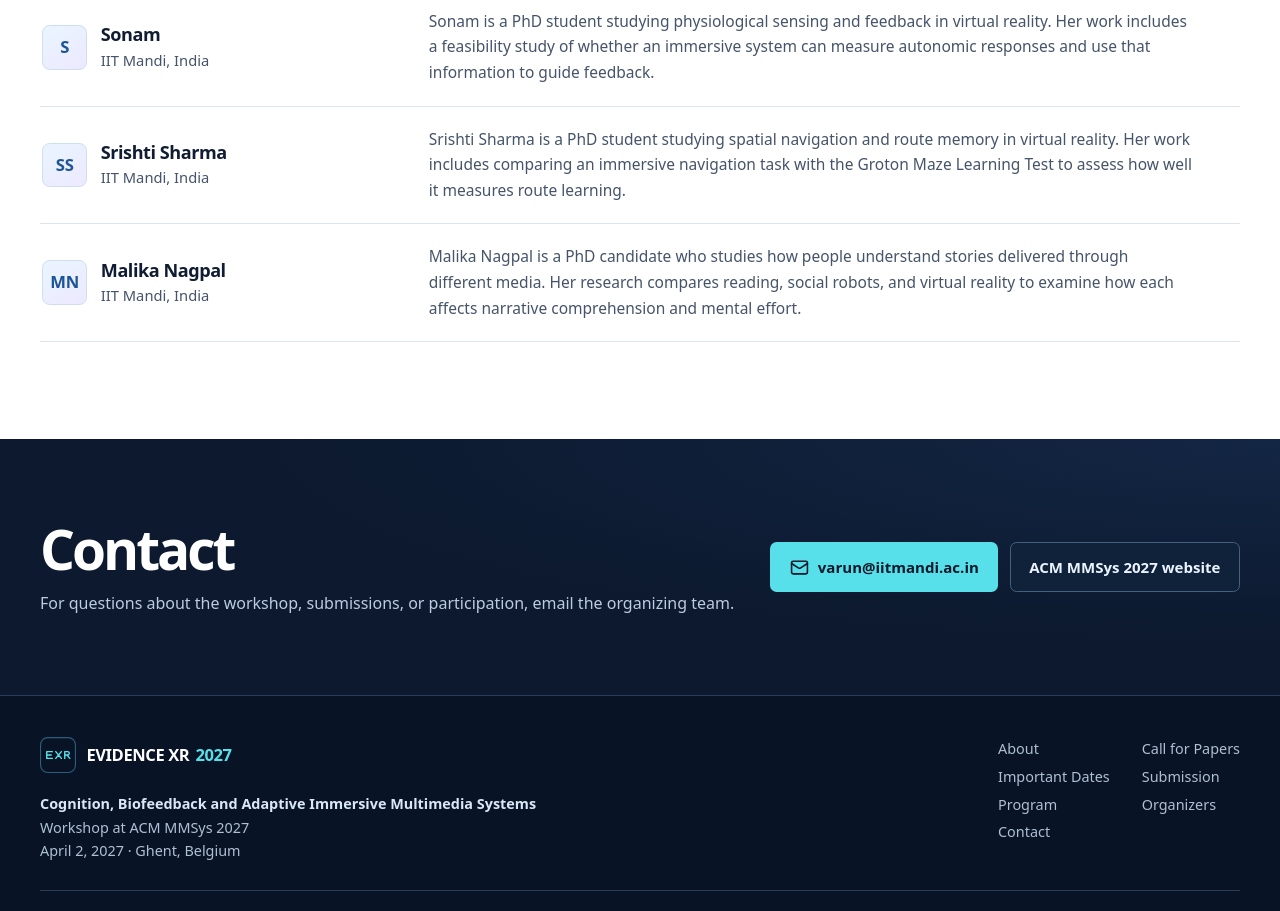
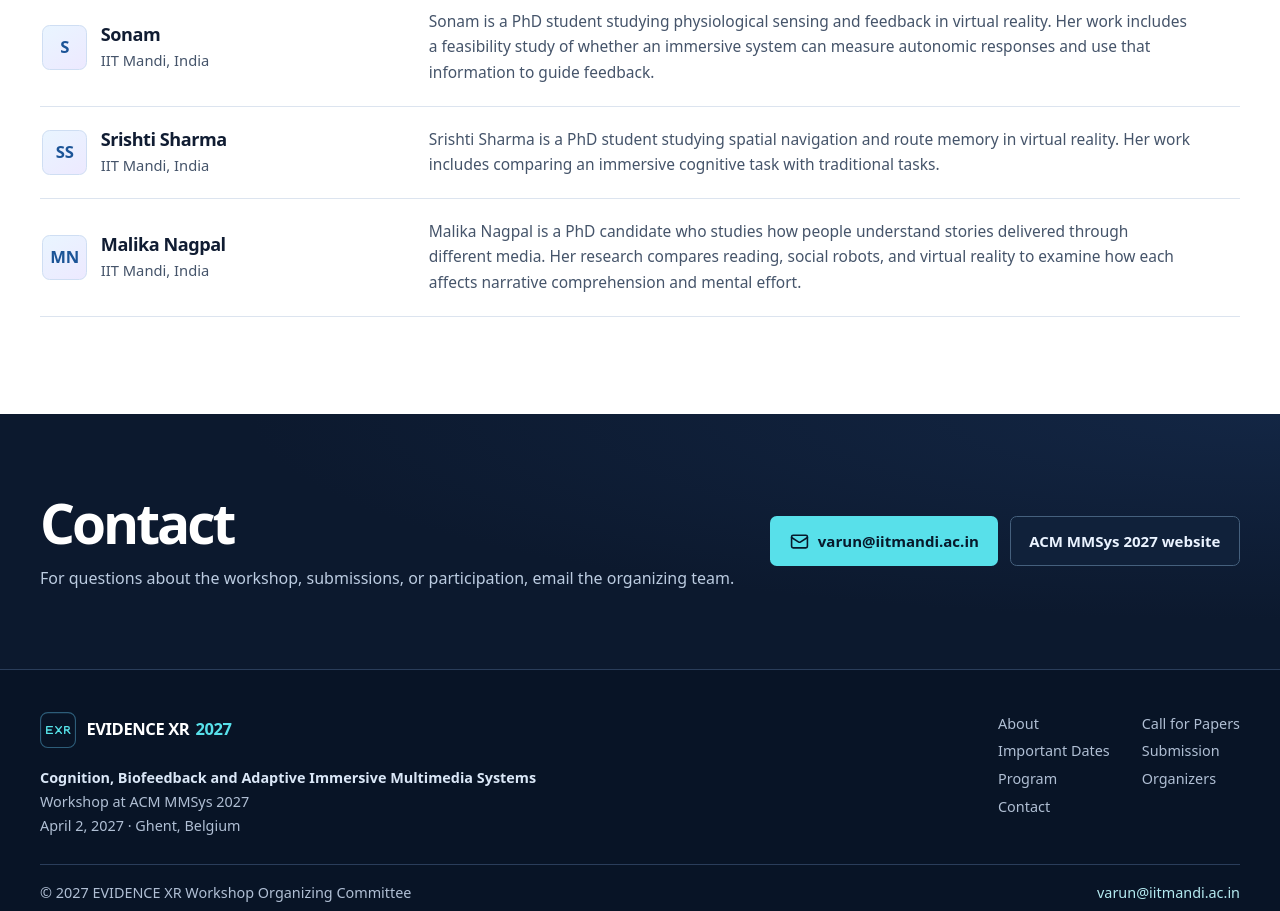
Before and after one commit to evidencexr/evidencexr.github.io, a React (Vite) app: page / in a window 1280 px wide. Shown: the part 5780-6691 px from the top of the page. Built offline with nearby package versions, Linux system fonts and the light colour scheme.

Commit message:
Update organizer bio for Srishti Sharma

```diff
--- a/src/data/workshop.js
+++ b/src/data/workshop.js
@@ -268,7 +268,7 @@ export const organizers = [
     "affiliation": "IIT Mandi",
     "country": "India",
     "initials": "SS",
-    "bio": "Srishti Sharma is a PhD student studying spatial navigation and route memory in virtual reality. Her work includes comparing an immersive navigation task with the Groton Maze Learning Test to assess how well it measures route learning."
+    "bio": "Srishti Sharma is a PhD student studying spatial navigation and route memory in virtual reality. Her work includes comparing an immersive cognitive task with traditional tasks."
   },
   {
     "name": "Malika Nagpal",
```
